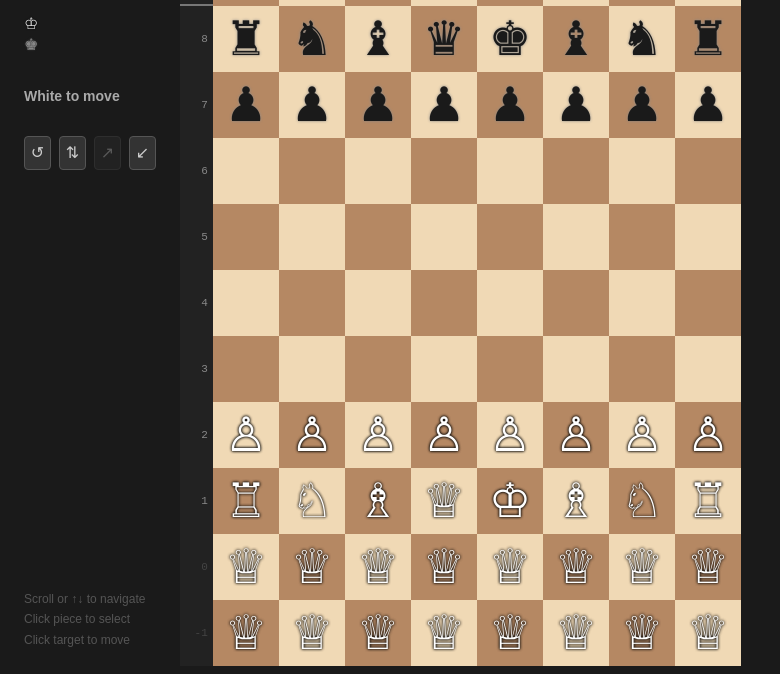
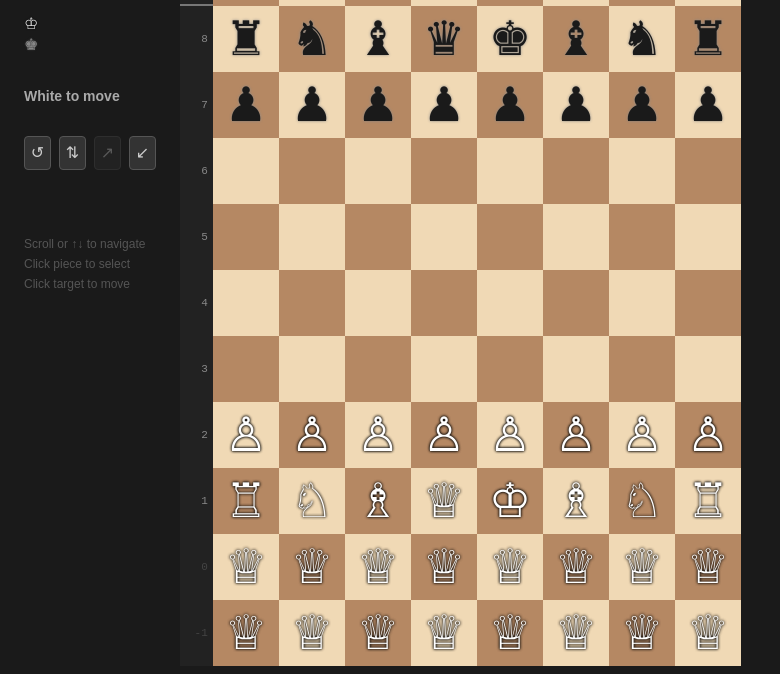
Before and after one commit to jolfzverb/infinite-armada-chess, a website built with Parcel: page src/index.html in a window 1280 px wide. Shown: the part 126-800 px from the top of the page, without its empty margins (0-780 px from the left). Built offline with nearby package versions, Linux system fonts and the light colour scheme.

Commit message:
Update style for the footer

```diff
--- a/src/style.css
+++ b/src/style.css
@@ -28,7 +28,8 @@ body {
   padding: 1.5rem;
   width: 180px;
   flex-shrink: 0;
-  height: 100vh;
+  max-height: 100vh;
+  overflow-y: auto;
 }
 
 h1 {
@@ -237,9 +238,6 @@ h1 {
 /* ── Move log ── */
 
 .move-log {
-  flex: 1;
-  overflow-y: auto;
-  min-height: 0;
   font-family: monospace;
   font-size: 12px;
 }
```
